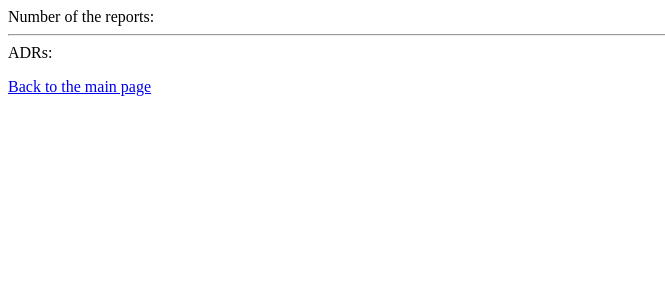
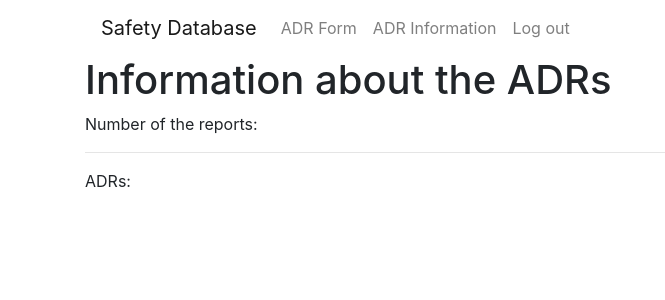
Before and after one commit to marttiah/safetydatabase, a Flask app: template templates/information.html in a window 1280 px wide. Shown: the top 300 px of the page, without its empty margins (0-665 px from the left). Run offline with Flask 2, Linux system fonts and the light colour scheme; the template is opened without the code that fills it, so the values that code supplies are empty; some libraries are stand-ins or nearby versions.

Commit message:
Update information.html

```diff
--- a/templates/information.html
+++ b/templates/information.html
@@ -1,3 +1,25 @@
+<!doctype html>
+<meta name="viewport" content="width=device-width, initial-scale=1, shrink-to-fit=no">
+<link rel="stylesheet" href="https://stackpath.bootstrapcdn.com/bootstrap/4.5.0/css/bootstrap.min.css">
+<title>Information about the ADRs</title>
+<div class="container">
+    <nav class="navbar navbar-expand-sm navbar-light">
+      <a class="navbar-brand" href="/main">Safety Database</a>
+      <ul class="navbar-nav">
+        <li class="nav-item">
+          <a class="nav-link" href="/form">ADR Form</a>
+        </li>
+        <li class="nav-item">
+          <a class="nav-link" href="/information">ADR Information</a>
+        </li>
+        <li class="nav-item">
+          <a class="nav-link" href="/logout">Log out</a>
+          </li>
+        </ul>
+      </nav>
+    <div class="row">
+      <div class="col-8">
+        <h1>Information about the ADRs</h1>
 Number of the reports: {{ count }}
 <hr>
 ADRs:
@@ -6,5 +28,3 @@ ADRs:
 {{line}}
 <hr>
 {% endfor %}
-<p></p>
-<a href="/main">Back to the main page</a>
```
